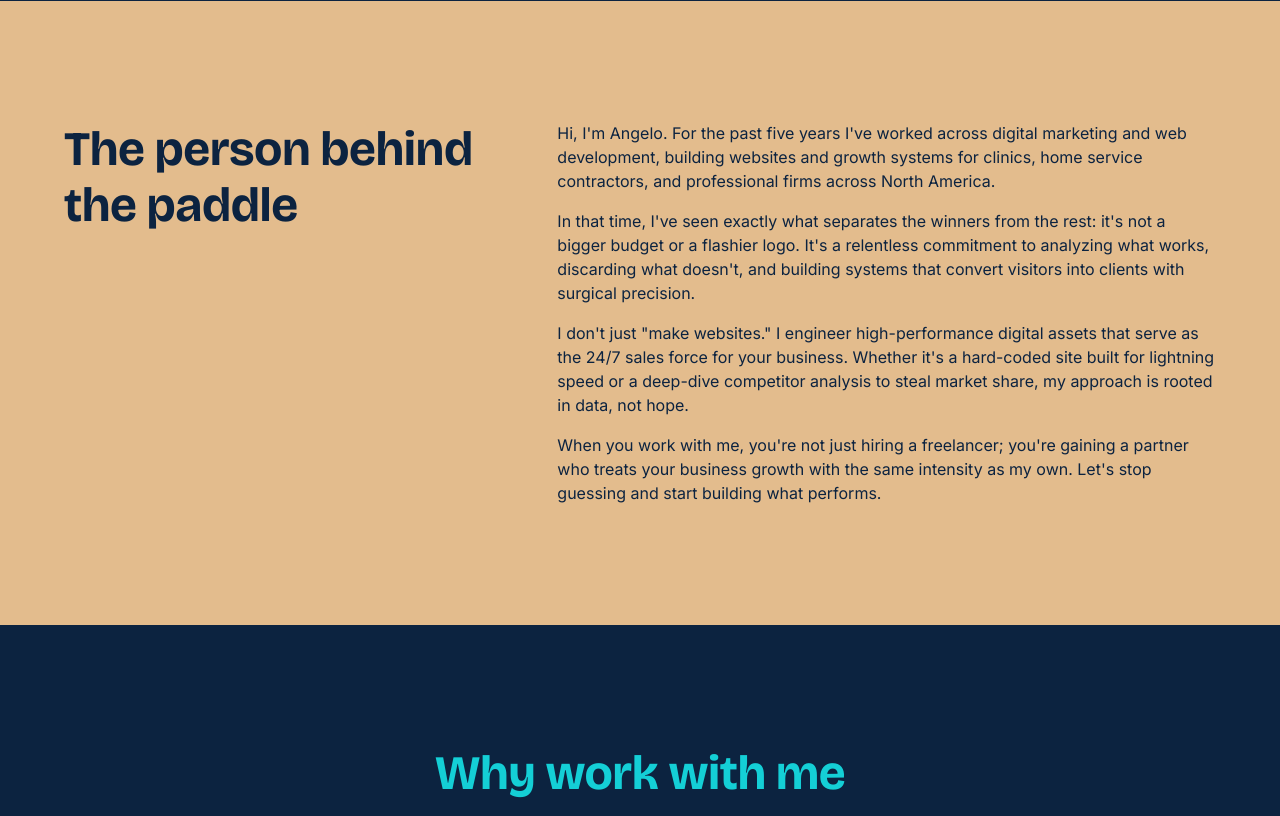
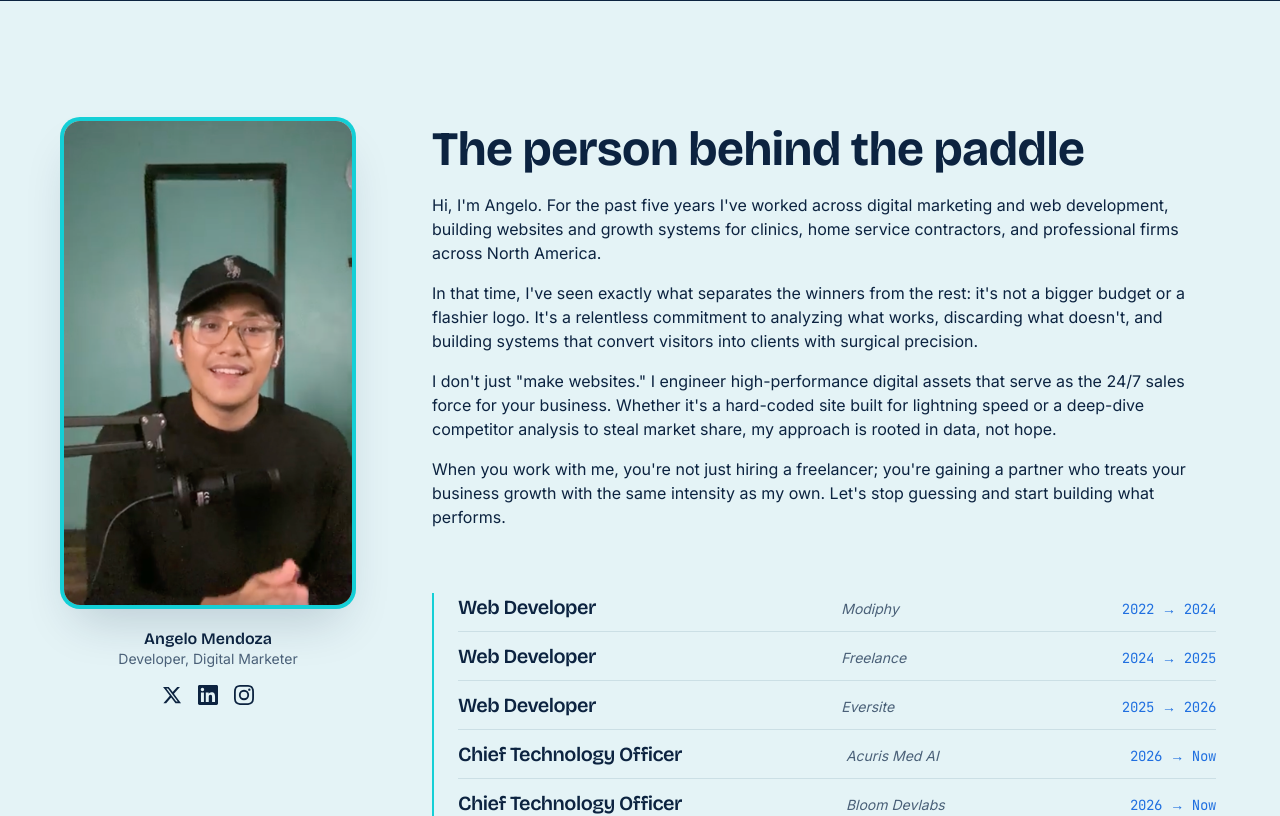
Before and after one commit to Daraphista/angelomendozaworks-site, a Next.js app: page / in a window 1280 px wide. Shown: the part 4900-5716 px from the top of the page. Built offline with nearby package versions, Linux system fonts and the light colour scheme.

Commit message:
feat(about): add portrait, socials and career timeline to about section
Co-Authored-By: Claude Opus 5.5 <noreply@anthropic.com>

```diff
--- a/src/components/About.tsx
+++ b/src/components/About.tsx
@@ -1,14 +1,91 @@
+import Image from "next/image";
+
+const socials = [
+  {
+    label: "X",
+    href: "#",
+    path: "M18.244 2.25h3.308l-7.227 8.26 8.502 11.24H16.17l-5.214-6.817L4.99 21.75H1.68l7.73-8.835L1.254 2.25H8.08l4.713 6.231zm-1.161 17.52h1.833L7.084 4.126H5.117z",
+  },
+  {
+    label: "LinkedIn",
+    href: "#",
+    path: "M20.447 20.452h-3.554v-5.569c0-1.328-.027-3.037-1.852-3.037-1.853 0-2.136 1.445-2.136 2.939v5.667H9.351V9h3.414v1.561h.046c.477-.9 1.637-1.85 3.37-1.85 3.601 0 4.267 2.37 4.267 5.455v6.286zM5.337 7.433a2.062 2.062 0 1 1 0-4.125 2.062 2.062 0 0 1 0 4.125zM7.119 20.452H3.555V9h3.564v11.452zM22.225 0H1.771C.792 0 0 .774 0 1.729v20.542C0 23.227.792 24 1.771 24h20.451C23.2 24 24 23.227 24 22.271V1.729C24 .774 23.2 0 22.222 0h.003z",
+  },
+  {
+    label: "Instagram",
+    href: "#",
+    path: "M12 2.163c3.204 0 3.584.012 4.85.07 3.252.148 4.771 1.691 4.919 4.919.058 1.265.069 1.645.069 4.849 0 3.205-.012 3.584-.069 4.849-.149 3.225-1.664 4.771-4.919 4.919-1.266.058-1.644.07-4.85.07-3.204 0-3.584-.012-4.849-.07-3.26-.149-4.771-1.699-4.919-4.92-.058-1.265-.07-1.644-.07-4.849 0-3.204.013-3.583.07-4.849.149-3.227 1.664-4.771 4.919-4.919 1.266-.057 1.645-.069 4.849-.069zM12 0C8.741 0 8.333.014 7.053.072 2.695.272.273 2.69.073 7.052.014 8.333 0 8.741 0 12c0 3.259.014 3.668.072 4.948.2 4.358 2.618 6.78 6.98 6.98C8.333 23.986 8.741 24 12 24c3.259 0 3.668-.014 4.948-.072 4.354-.2 6.782-2.618 6.979-6.98.059-1.28.073-1.689.073-4.948 0-3.259-.014-3.667-.072-4.947-.196-4.354-2.617-6.78-6.979-6.98C15.668.014 15.259 0 12 0zm0 5.838a6.162 6.162 0 1 0 0 12.324 6.162 6.162 0 0 0 0-12.324zM12 16a4 4 0 1 1 0-8 4 4 0 0 1 0 8zm6.406-11.845a1.44 1.44 0 1 0 0 2.881 1.44 1.44 0 0 0 0-2.881z",
+  },
+];
+
+const roles = [
+  { title: "Web Developer", company: "Modiphy", from: "2022", to: "2024" },
+  { title: "Web Developer", company: "Freelance", from: "2024", to: "2025" },
+  { title: "Web Developer", company: "Eversite", from: "2025", to: "2026" },
+  {
+    title: "Chief Technology Officer",
+    company: "Acuris Med AI",
+    from: "2026",
+    to: "Now",
+  },
+  {
+    title: "Chief Technology Officer",
+    company: "Bloom Devlabs",
+    from: "2026",
+    to: "Now",
+  },
+];
+
 export default function About() {
   return (
-    <section className="bg-tertiary-fixed py-section-gap" id="about">
+    <section className="bg-surface-container py-section-gap" id="about">
       <div className="max-w-container-max mx-auto px-margin-mobile md:px-margin-desktop">
-        <div className="grid grid-cols-1 lg:grid-cols-12 gap-stack-lg">
-          <div className="lg:col-span-5">
-            <h2 className="font-headline text-headline-lg text-secondary lg:sticky lg:top-32">
+        <div className="grid grid-cols-1 lg:grid-cols-[25%_1fr] gap-stack-lg lg:gap-x-20 items-start">
+          <div>
+            <div className="rounded-2xl overflow-hidden shadow-2xl shadow-ink/20 ring-4 ring-lagoon max-w-[200px] lg:max-w-none">
+              <Image
+                alt="Angelo smiling at his desk with a podcast microphone"
+                className="w-full h-auto object-cover"
+                src="/brand/image.png"
+                width={1028}
+                height={1728}
+                sizes="(min-width: 1024px) 25vw, 200px"
+              />
+            </div>
+            <div className="mt-6 flex flex-col items-center gap-4 text-center text-secondary">
+              <div>
+                <p className="font-headline font-semibold leading-tight">
+                  Angelo Mendoza
+                </p>
+                <p className="text-sm text-on-surface-variant">
+                  Developer, Digital Marketer
+                </p>
+              </div>
+              <div className="flex items-center gap-4">
+                {socials.map((s) => (
+                  <a
+                    key={s.label}
+                    href={s.href}
+                    aria-label={s.label}
+                    className="hover:text-cobalt transition-colors"
+                  >
+                    <svg
+                      viewBox="0 0 24 24"
+                      className="size-5"
+                      fill="currentColor"
+                      aria-hidden="true"
+                    >
+                      <path d={s.path} />
+                    </svg>
+                  </a>
+                ))}
+              </div>
+            </div>
+          </div>
+          <div className="space-y-stack-md text-secondary font-body-lg">
+            <h2 className="font-headline text-headline-lg text-secondary">
               The person behind the paddle
             </h2>
-          </div>
-          <div className="lg:col-span-7 space-y-stack-md text-on-tertiary-fixed-variant font-body-lg">
             <p>
               Hi, I&apos;m Angelo. For the past five years I&apos;ve worked
               across digital marketing and web development, building websites
@@ -24,17 +101,35 @@ export default function About() {
             </p>
             <p>
               I don&apos;t just &quot;make websites.&quot; I engineer
-              high-performance digital assets that serve as the 24/7 sales
-              force for your business. Whether it&apos;s a hard-coded site
-              built for lightning speed or a deep-dive competitor analysis to
-              steal market share, my approach is rooted in data, not hope.
+              high-performance digital assets that serve as the 24/7 sales force
+              for your business. Whether it&apos;s a hard-coded site built for
+              lightning speed or a deep-dive competitor analysis to steal market
+              share, my approach is rooted in data, not hope.
             </p>
             <p>
               When you work with me, you&apos;re not just hiring a freelancer;
-              you&apos;re gaining a partner who treats your business growth
-              with the same intensity as my own. Let&apos;s stop guessing and
-              start building what performs.
+              you&apos;re gaining a partner who treats your business growth with
+              the same intensity as my own. Let&apos;s stop guessing and start
+              building what performs.
             </p>
+            <ul className="mt-16 border-l-2 border-lagoon pl-6">
+              {roles.map((r) => (
+                <li
+                  key={r.title + r.company}
+                  className="grid grid-cols-[1fr_auto] items-baseline gap-x-6 gap-y-0.5 border-b border-outline-variant py-2.5 first:pt-0 last:border-b-0 sm:grid-cols-[1.4fr_1fr_auto]"
+                >
+                  <span className="font-headline text-xl font-semibold tracking-tight text-secondary">
+                    {r.title}
+                  </span>
+                  <span className="order-3 col-span-2 text-sm italic text-on-surface-variant sm:order-none sm:col-span-1">
+                    {r.company}
+                  </span>
+                  <span className="whitespace-nowrap text-right font-mono text-sm tracking-tight text-cobalt">
+                    {r.from} → {r.to}
+                  </span>
+                </li>
+              ))}
+            </ul>
           </div>
         </div>
       </div>
```
Also changed, not shown: public/brand/image.png (added).
